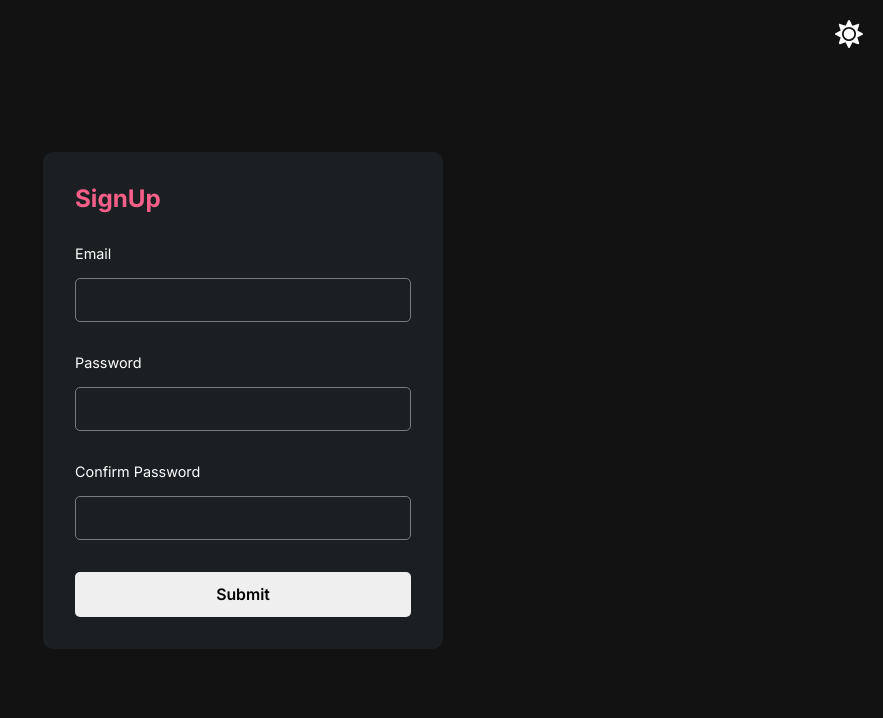
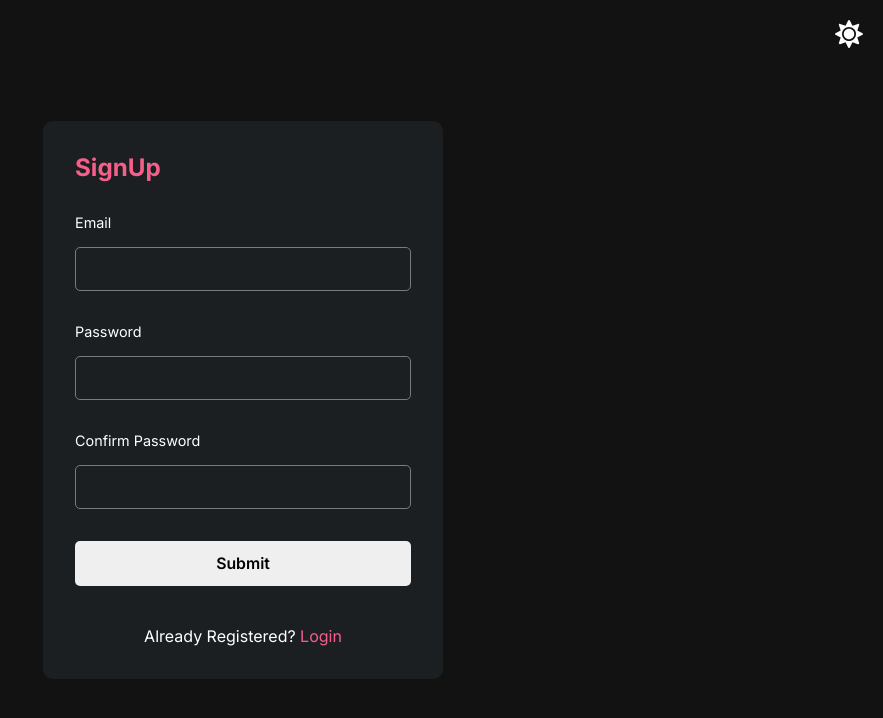
Before and after one commit to dazzlerabhi30800/todo-app-appwrite-typescript, a React (Vite) app: page /signup in a window 1280 px wide. Shown: the top 718 px of the page, without its empty margins (397-1280 px from the left). Built offline with nearby package versions, Linux system fonts and the light colour scheme.

Commit message:
added routes perfectly

```diff
--- a/src/App.tsx
+++ b/src/App.tsx
@@ -1,6 +1,7 @@
 import "./App.css";
 import { ModeToggle } from "./Components/ModeToggler";
 import LoginPage from "./pages/LoginPage";
+import RedirectPage from "./pages/RedirectPage";
 import SignupPage from "./pages/SignupPage";
 import TodosPage from "./pages/TodosPage";
 import { BrowserRouter as Router, Routes, Route } from "react-router-dom";
@@ -11,9 +12,11 @@ function App() {
       <main>
         <ModeToggle />
         <Routes>
-          <Route path="/" element={<TodosPage />} />
-          <Route path="/login" element={<LoginPage />} />
-          <Route path="/signup" element={<SignupPage />} />
+          <Route element={<RedirectPage />}>
+            <Route path="/" element={<TodosPage />} />
+          </Route>
+          <Route path="login" element={<LoginPage />} />
+          <Route path="signup" element={<SignupPage />} />
         </Routes>
       </main>
     </Router>
--- a/src/Components/Auth.css
+++ b/src/Components/Auth.css
@@ -48,3 +48,18 @@
   background: #ef9cf5;
   color: #000;
 }
+
+.link--text {
+  text-align: center;
+  font-size: clamp(0.85rem, 1vw + 5px, 1rem);
+  margin: 8px 0 1px;
+}
+
+.link--text a {
+  text-decoration: none;
+  color: var(--pink);
+  transition: 0.3s linear;
+}
+.link--text a:hover {
+  text-decoration: underline;
+}
--- a/src/Store/Store.tsx
+++ b/src/Store/Store.tsx
@@ -12,8 +12,10 @@ import { ID } from "appwrite";
 import { nanoid } from "nanoid";
 
 interface todoContext {
+  user: any | null;
   todos: Todo[] | null;
   loading: boolean;
+  setUser: Dispatch<SetStateAction<any | null>>;
   setTodos: Dispatch<SetStateAction<Todo[] | null>>;
   getDocuments: () => Promise<void>;
   handleSubmit: (
@@ -40,6 +42,7 @@ export default function TodoContextProvider({
   // States
   const [todos, setTodos] = useState<Todo[] | null>(null);
   const [loading, setLoading] = useState<boolean>(false);
+  const [user, setUser] = useState<any | null>(null);
 
   // functions
 
@@ -48,6 +51,7 @@ export default function TodoContextProvider({
     setLoading(true);
     const response = await databases.listDocuments(Database_id, Collection_id);
     if (!response) return;
+    console.log(response.documents);
     const documents: Todo[] = response.documents.map((doc: any) => ({
       $id: doc.$id,
       todo: doc.todo,
@@ -58,7 +62,7 @@ export default function TodoContextProvider({
     setTimeout(() => {
       setTodos(documents);
       setLoading(false);
-    }, 3000);
+    }, 1500);
   };
 
   // to add todo
@@ -141,8 +145,10 @@ export default function TodoContextProvider({
   return (
     <TodoContext.Provider
       value={{
+        user,
         todos,
         loading,
+        setUser,
         setTodos,
         getDocuments,
         handleSubmit,
--- a/src/pages/LoginPage.tsx
+++ b/src/pages/LoginPage.tsx
@@ -1,4 +1,5 @@
 import { FormEvent } from "react";
+import { Link } from "react-router-dom";
 
 export default function LoginPage() {
   const handleSubmit = (e: FormEvent<HTMLFormElement>) => {
@@ -20,6 +21,9 @@ export default function LoginPage() {
           Submit
         </button>
       </form>
+      <p className="link--text">
+        Don't have an account? <Link to="/signup">Register</Link>
+      </p>
     </div>
   );
 }
--- /dev/null
+++ b/src/pages/RedirectPage.tsx
@@ -0,0 +1,7 @@
+import { Navigate, Outlet } from "react-router-dom";
+import { useTodoContext } from "../Store/Store";
+
+export default function RedirectPage() {
+  const { user } = useTodoContext();
+  return <>{user ? <Outlet /> : <Navigate to="/login" />}</>;
+}
--- a/src/pages/SignupPage.tsx
+++ b/src/pages/SignupPage.tsx
@@ -1,4 +1,5 @@
 import { FormEvent } from "react";
+import { Link } from "react-router-dom";
 
 export default function SignupPage() {
   const handleSubmit = (e: FormEvent<HTMLFormElement>) => {
@@ -24,6 +25,9 @@ export default function SignupPage() {
           Submit
         </button>
       </form>
+      <p className="link--text">
+        Already Registered? <Link to="/login">Login</Link>
+      </p>
     </div>
   );
 }
--- a/src/pages/TodosPage.tsx
+++ b/src/pages/TodosPage.tsx
@@ -1,17 +1,18 @@
-import {useEffect} from 'react';
-import { useTodoContext } from '../Store/Store';
-import Spinner from '../Components/Spinner';
-import InputForm from '../Components/InputForm';
-import Todo from '../Components/Todo';
+import { useEffect } from "react";
+import { useTodoContext } from "../Store/Store";
+import Spinner from "../Components/Spinner";
+import InputForm from "../Components/InputForm";
+import Todo from "../Components/Todo";
 
-
-export default function TodosPage()  {
+export default function TodosPage() {
   // Context Import
   const { todos, getDocuments, loading } = useTodoContext();
 
   // function to run on start
   useEffect(() => {
-    getDocuments();
+    return () => {
+      getDocuments();
+    };
   }, []);
 
   if (!todos) return <Spinner margin="0 0" />;
```
